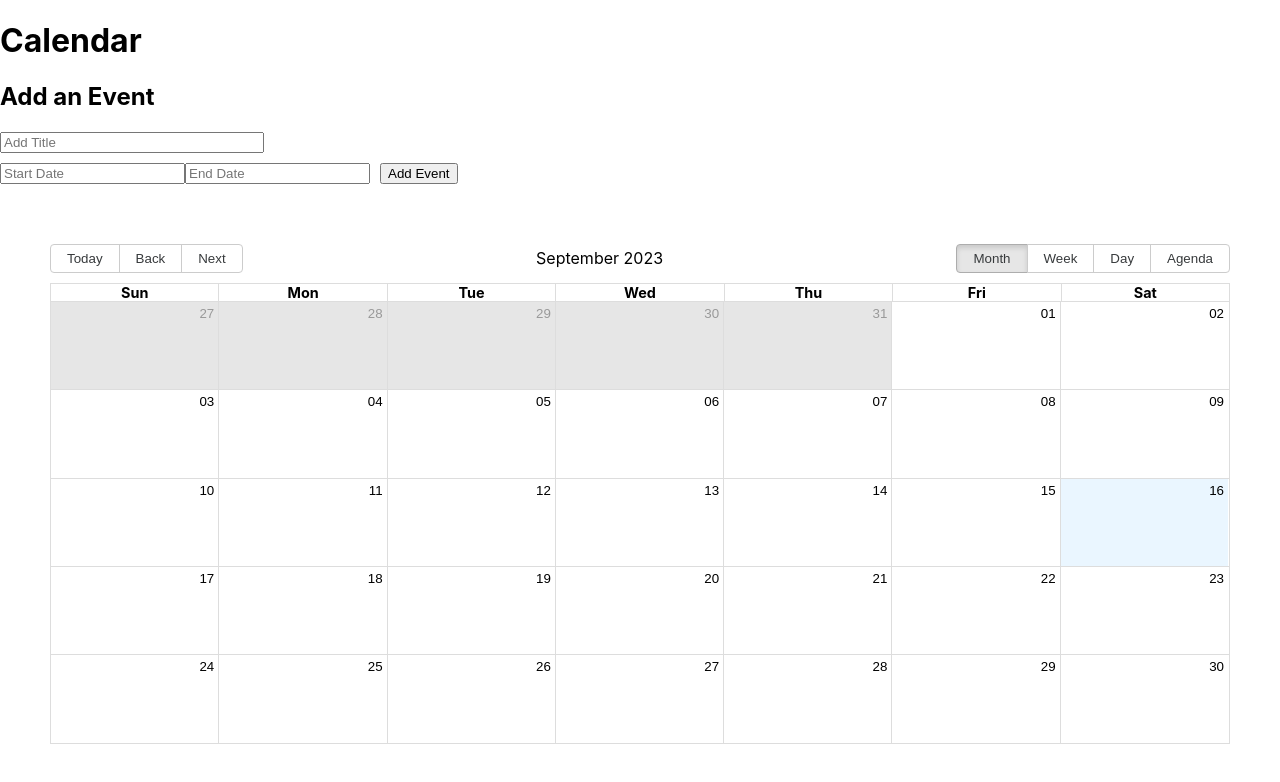
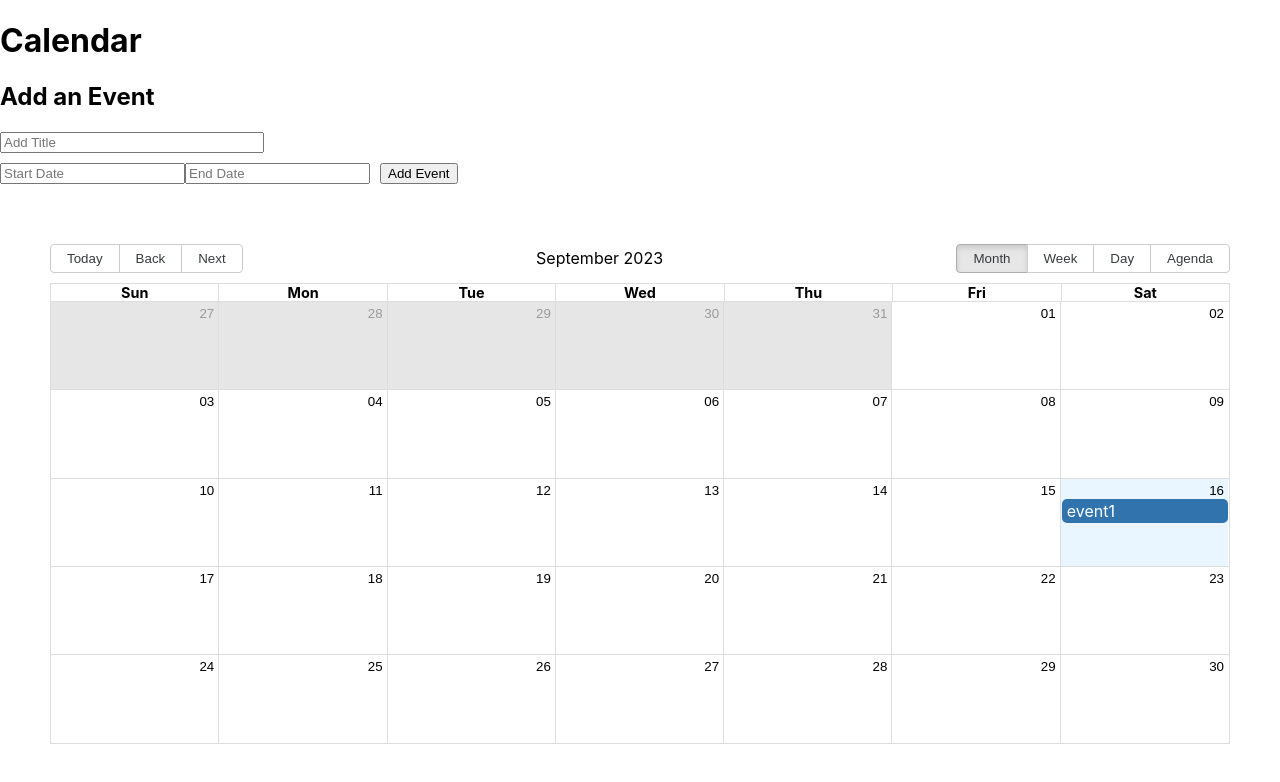
Before and after one commit to brandonfamiano/brainstation-calandar-api, a React (Create React App) app: page / in a window 1280 px wide. Shown: the top 782 px of the page. Built offline with nearby package versions, Linux system fonts and the light colour scheme; no server answers.

Commit message:
fixed event adding

```diff
--- a/src/App.js
+++ b/src/App.js
@@ -73,7 +73,7 @@ function App() {
       <DatePicker placeholderText='End Date'
       selected ={newEvent.end} onChange={(end)=> setNewEvent({...newEvent, end})}/>
       <button style = {{margin:'10px'}} onClick={handleAddEvent}>Add Event</button>
-      <Calendar localizer={localizer} events={[allEvents,...holidays]} startAccessor="start" endAccessor="end" style = {{height:500, margin: "50px"}}></Calendar>
+      <Calendar localizer={localizer} events={[...allEvents,...holidays]} startAccessor="start" endAccessor="end" style = {{height:500, margin: "50px"}}></Calendar>
     </div>
   );
 }
```
